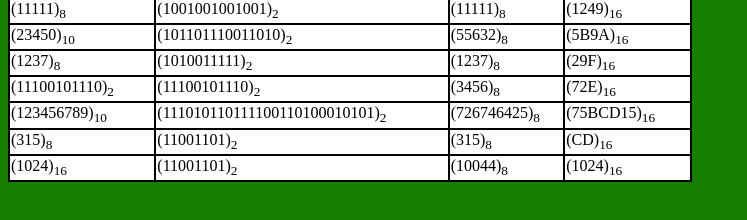
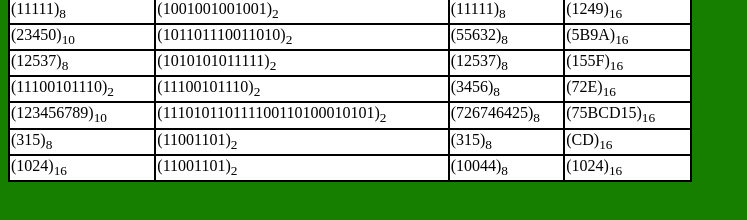
Before and after one commit to Monsalvee/Monsalvee.github.io, a plain HTML site: page index.html in a window 1280 px wide. Shown: the part 490-710 px from the top of the page, 0-747 px from the left. Drawn offline with Linux system fonts and the light colour scheme.

Commit message:
Update index.html

```diff
--- a/index.html
+++ b/index.html
@@ -114,10 +114,10 @@ Juan Carlos Monsalve 2023141521 <br>
 <td>(5B9A)<sub>16</sub></td>
 
 <tr bgcolor=white>
-<td>(1237)<sub>8</sub></td>
-<td>(1010011111)<sub>2</sub></td>
-<td>(1237)<sub>8</sub></td>
-<td>(29F)<sub>16</sub></td>
+<td>(12537)<sub>8</sub></td>
+<td>(1010101011111)<sub>2</sub></td>
+<td>(12537)<sub>8</sub></td>
+<td>(155F)<sub>16</sub></td>
 
 <tr bgcolor=white>
 <td>(11100101110)<sub>2</sub></td>
```
